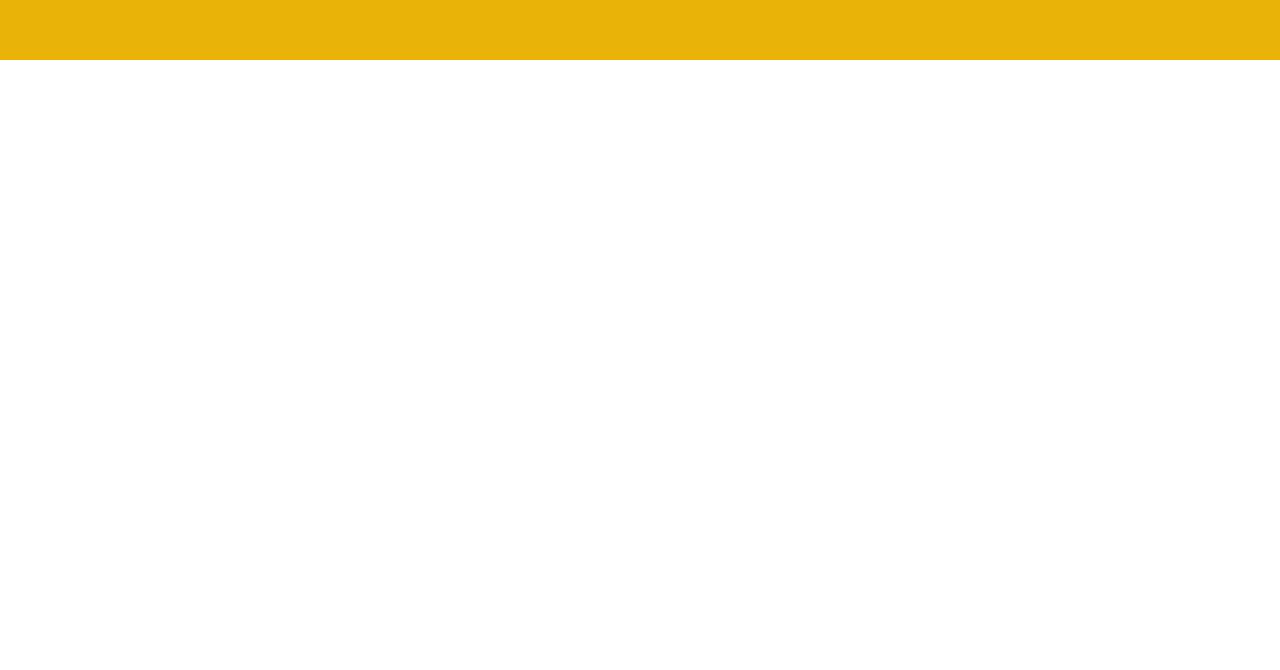
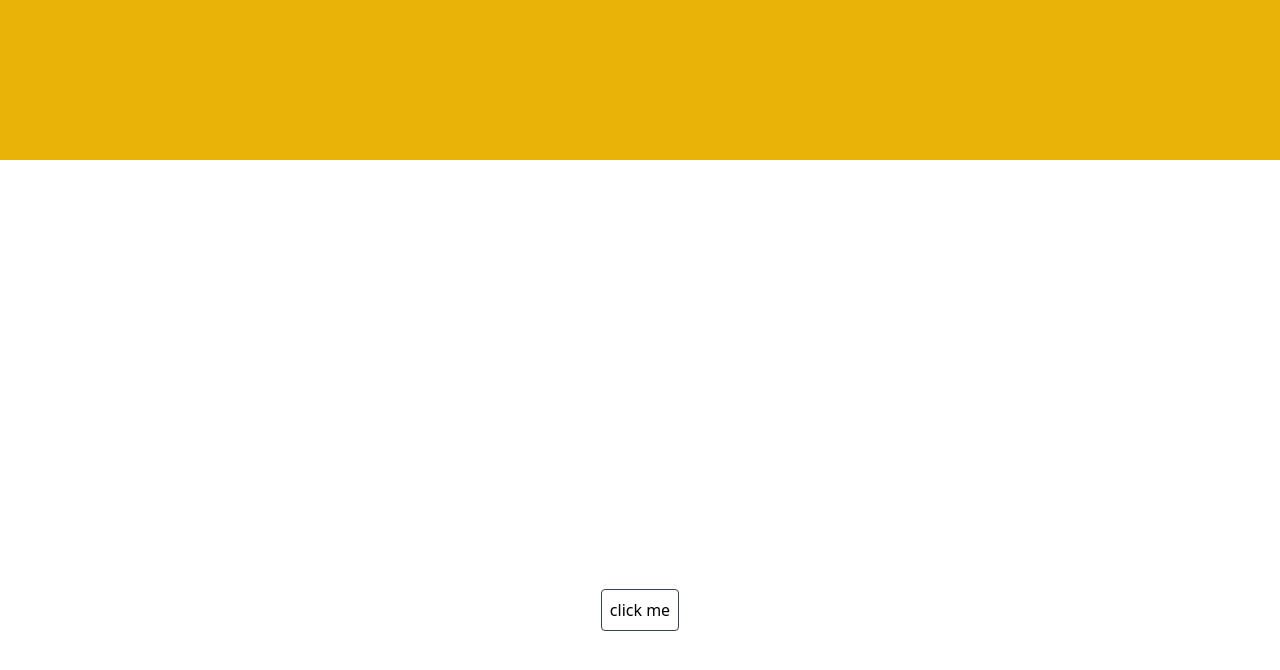
Before and after one commit to divinecharlotte/React-projects, a React (Create React App) app in the folder react-projects/: page / in a window 1280 px wide. Shown: the part 740-1410 px from the top of the page. Before the commit the page ends 800 px from the top, so only its background shows below. Built offline with nearby package versions, Linux system fonts and the light colour scheme.

Commit message:
solve excercesise2

```diff
--- a/react-projects/src/App.js
+++ b/react-projects/src/App.js
@@ -1,9 +1,10 @@
 import Exercesise1 from "./components/Exercesise1";
+import Exercesise2 from "./components/Exercesise2";
 
 function App() {
   return <div className="App">
-
     <Exercesise1/>
+    <Exercesise2/>
   </div>;
 }
 
--- a/react-projects/src/components/Exercesise1.js
+++ b/react-projects/src/components/Exercesise1.js
@@ -2,7 +2,7 @@
 
 const Exercesise1 = () => {
   return (
-    <div id="Exercesise1" className="w-full h-screen flex justify-center items-center  bg-yellow-500">
+    <div id="Exercesise1" className="w-full h-[900px] flex justify-center items-center  bg-yellow-500">
       <h1 className="text-center">Exercesise1</h1>
     </div>
   );
--- /dev/null
+++ b/react-projects/src/components/Exercesise2.js
@@ -0,0 +1,14 @@
+import React from 'react'
+
+const Exercesise2 = () => {
+const handleClick=()=>{
+    alert("clicked")
+}
+  return (
+<div id="Exercesise1" className="w-full h-[900px] flex justify-center items-center ">
+        <button className='border border-gray-700 p-2 rounded' onClick={handleClick}>click me </button>
+    </div>
+  )
+}
+
+export default Exercesise2
```
